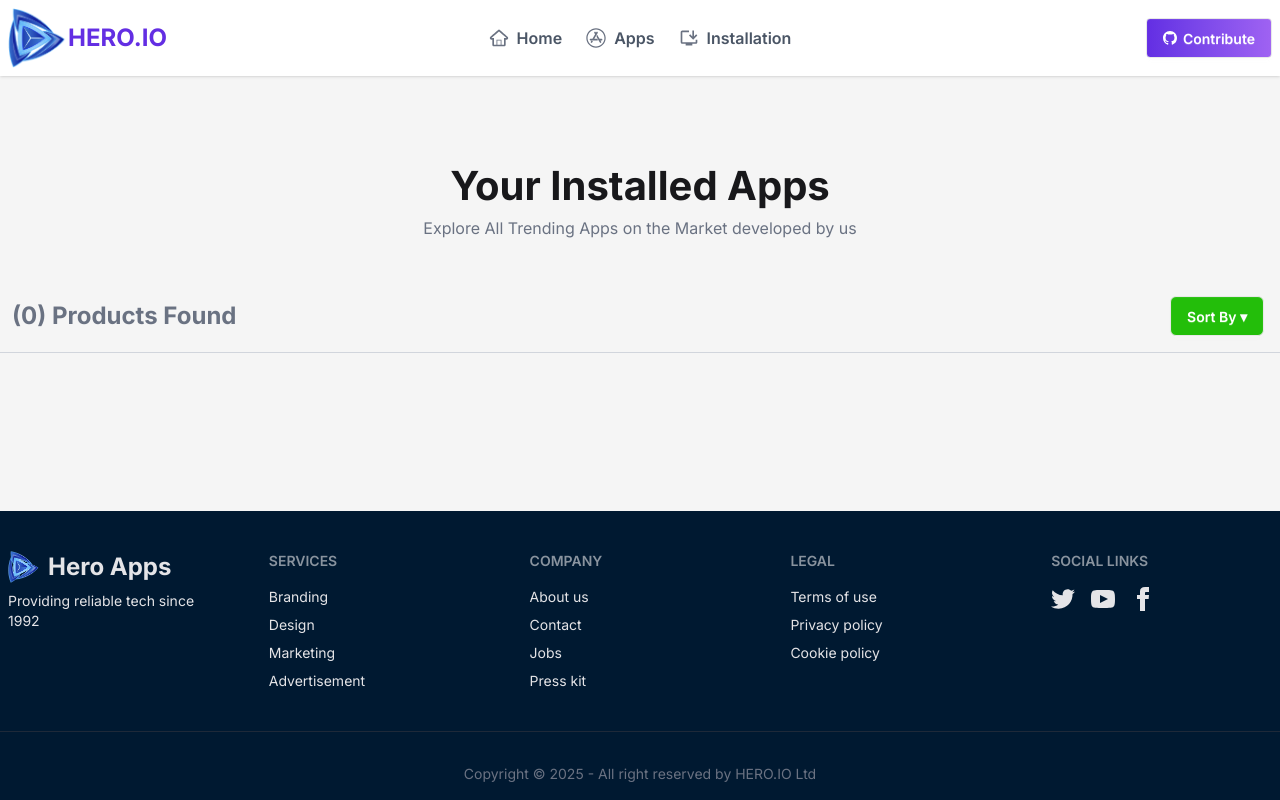
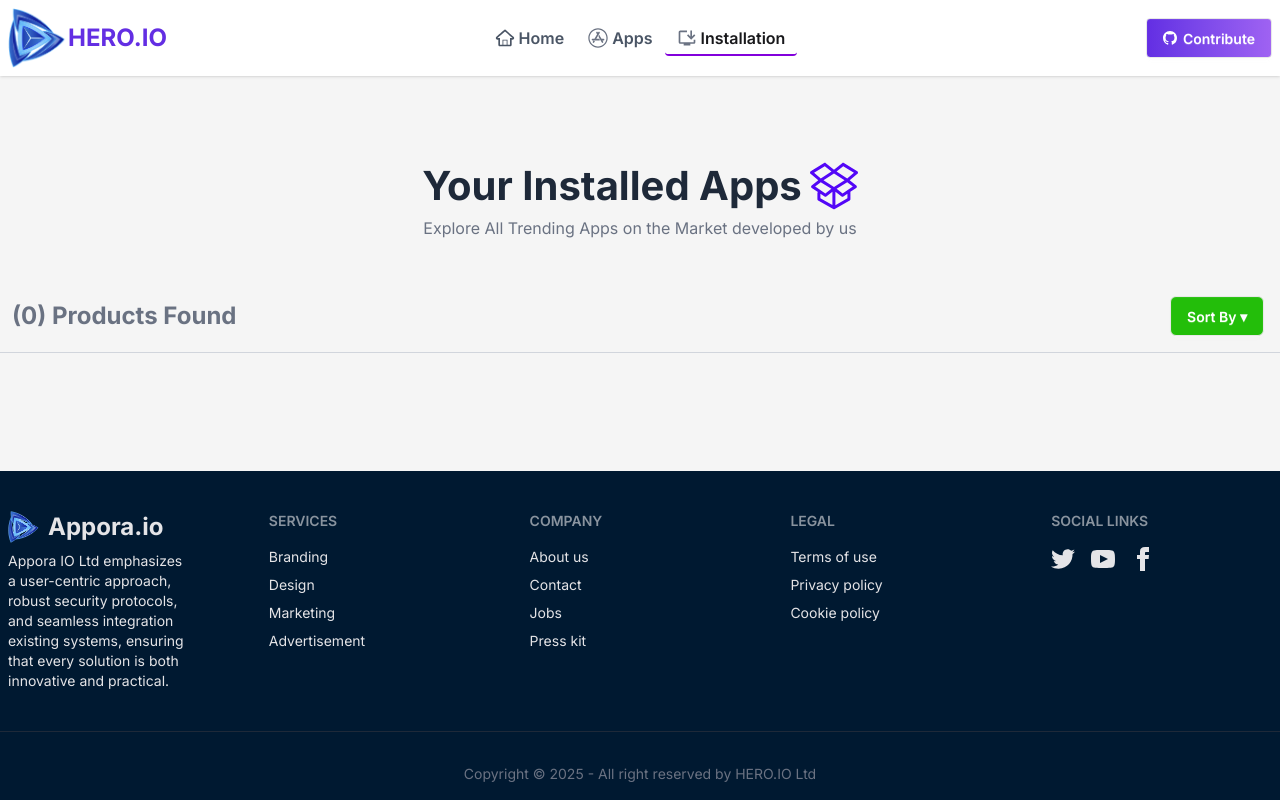
Before and after one commit to Jyotialam/Hero-IO, a React (Vite) app: page /installation in a window 1280 px wide. Built offline with nearby package versions, Linux system fonts and the light colour scheme.

Commit message:
added banner hero image

```diff
--- a/src/Components/Footer.jsx
+++ b/src/Components/Footer.jsx
@@ -11,9 +11,14 @@ const Footer = () => {
             <Link to="/">
               <img className="w-8" src={logoImg} alt="" />
             </Link>
-            <h2 className="text-2xl font-bold">Hero Apps</h2>
+            <h2 className="text-2xl font-bold">Appora.io</h2>
           </div>
-          <p>Providing reliable tech since 1992</p>
+          <p>
+            Appora IO Ltd emphasizes <br /> a user-centric approach, <br />{" "}
+            robust security protocols, <br /> and seamless integration <br />{" "}
+            existing systems, ensuring <br /> that every solution is both
+            innovative and practical.
+          </p>
         </aside>
         <nav className="flex flex-col gap-2 ">
           <h6 className="footer-title">Services</h6>
@@ -45,7 +50,7 @@ const Footer = () => {
                 width="24"
                 height="24"
                 viewBox="0 0 24 24"
-                className="fill-current"
+                className="fill-current cursor-pointer"
               >
                 <path d="M24 4.557c-.883.392-1.832.656-2.828.775 1.017-.609 1.798-1.574 2.165-2.724-.951.564-2.005.974-3.127 1.195-.897-.957-2.178-1.555-3.594-1.555-3.179 0-5.515 2.966-4.797 6.045-4.091-.205-7.719-2.165-10.148-5.144-1.29 2.213-.669 5.108 1.523 6.574-.806-.026-1.566-.247-2.229-.616-.054 2.281 1.581 4.415 3.949 4.89-.693.188-1.452.232-2.224.084.626 1.956 2.444 3.379 4.6 3.419-2.07 1.623-4.678 2.348-7.29 2.04 2.179 1.397 4.768 2.212 7.548 2.212 9.142 0 14.307-7.721 13.995-14.646.962-.695 1.797-1.562 2.457-2.549z"></path>
               </svg>
@@ -56,7 +61,7 @@ const Footer = () => {
                 width="24"
                 height="24"
                 viewBox="0 0 24 24"
-                className="fill-current"
+                className="fill-current cursor-pointer"
               >
                 <path d="M19.615 3.184c-3.604-.246-11.631-.245-15.23 0-3.897.266-4.356 2.62-4.385 8.816.029 6.185.484 8.549 4.385 8.816 3.6.245 11.626.246 15.23 0 3.897-.266 4.356-2.62 4.385-8.816-.029-6.185-.484-8.549-4.385-8.816zm-10.615 12.816v-8l8 3.993-8 4.007z"></path>
               </svg>
@@ -67,7 +72,7 @@ const Footer = () => {
                 width="24"
                 height="24"
                 viewBox="0 0 24 24"
-                className="fill-current"
+                className="fill-current cursor-pointer"
               >
                 <path d="M9 8h-3v4h3v12h5v-12h3.642l.358-4h-4v-1.667c0-.955.192-1.333 1.115-1.333h2.885v-5h-3.808c-3.596 0-5.192 1.583-5.192 4.615v3.385z"></path>
               </svg>
--- a/src/Components/NavBar.jsx
+++ b/src/Components/NavBar.jsx
@@ -12,23 +12,39 @@ const NavBar = () => {
       <li>
         <NavLink
           to="/"
-          className="flex items-center text-base text-gray-600 font-semibold"
+          className={({ isActive }) =>
+            isActive
+              ? "flex items-center gap-1 text-base font-semibold border-b-2 border-purple-700 pb-1"
+              : "flex items-center gap-1 text-base text-gray-600 font-semibold"
+          }
         >
-          <TiHomeOutline className="text-xl text-gray-500" />
+          <TiHomeOutline className="text-xl" />
           Home
         </NavLink>
       </li>
-      <li className="">
+
+      <li>
         <NavLink
           to="/apps"
-          className="flex items-center text-base text-gray-600 font-semibold"
+          className={({ isActive }) =>
+            isActive
+              ? "flex items-center gap-1 text-base font-semibold border-b-2 border-purple-700 pb-1"
+              : "flex items-center gap-1 text-base text-gray-600 font-semibold"
+          }
         >
           <FaAppStore className="text-xl text-gray-500" />
           Apps
         </NavLink>
       </li>
-      <li className="text-base text-gray-600 font-semibold">
-        <NavLink to="/installation">
+      <li>
+        <NavLink
+          to="/installation"
+          className={({ isActive }) =>
+            isActive
+              ? "flex items-center gap-1 text-base font-semibold border-b-2 border-purple-700 pb-1"
+              : "flex items-center gap-1 text-base text-gray-600 font-semibold"
+          }
+        >
           <MdOutlineInstallDesktop className="text-xl text-gray-500" />
           Installation
         </NavLink>
@@ -75,7 +91,8 @@ const NavBar = () => {
         </div>
         <div className="navbar-end">
           <Link
-            to="https://github.com/Jyotialam" target="_blank"
+            to="https://github.com/Jyotialam"
+            target="_blank"
             className="btn text-white bg-gradient-to-r from-[#632EE3] to-[#9F62F2]"
           >
             <BsGithub /> Contribute
--- a/src/Pages/AppDetails.jsx
+++ b/src/Pages/AppDetails.jsx
@@ -13,11 +13,10 @@ import {
   XAxis,
   YAxis,
 } from "recharts";
-// import { addInstalledApp } from "../Utility/addToInstalled";
 import { toast } from "react-toastify";
+import { useState } from "react";
 
 const AppDetails = () => {
-  // const [installed, setInstalled] = useState(false);
   const { id } = useParams();
   const { apps, loading } = useApps();
   const app = apps.find((ap) => String(ap.id) === id);
@@ -33,16 +32,15 @@ const AppDetails = () => {
     downloads,
     ratingAvg,
   } = app || {};
+  //
 
-  // const handleInstalled = (id) => {
-  //   addInstalledApp(id);
-  // };
+
   const handleInstalled = () => {
     const existingList = JSON.parse(localStorage.getItem("installedList"));
     let updatedList = [];
     if (existingList) {
       const isDuplicate = existingList.some((ap) => ap.id === app.id);
-      if (isDuplicate) return toast("sorry");
+      if (isDuplicate) return
 
       updatedList = [...existingList, app];
       toast("✅ Successfully added");
--- a/src/Pages/Apps.jsx
+++ b/src/Pages/Apps.jsx
@@ -1,4 +1,3 @@
-
 import React, { useState } from "react";
 
 import useApps from "../CustomHooks/useApps";
@@ -8,7 +7,6 @@ import { HiMiniStar } from "react-icons/hi2";
 import { Link } from "react-router";
 
 const Apps = () => {
-
   const { apps } = useApps();
   const [search, setSearch] = useState("");
   const term = search.trim().toLowerCase();
@@ -16,9 +14,6 @@ const Apps = () => {
   const searchedApps = term
     ? apps.filter((app) => app.title.toLowerCase().includes(term))
     : apps;
-
-
-
 
   return (
     <div className="mt-[50px] text-center max-w-screen-xl mx-auto px-2">
@@ -65,6 +60,18 @@ const Apps = () => {
       </div>
       {/*  */}
 
+      {searchedApps.length === 0 ? (
+        <div className="  w-full text-center p-10 space-y-5">
+          <span className="text-6xl">🐣</span>
+          <h2 className="text-6xl font-bold text-[#6C6C6D]">No Apps Found</h2>
+          <Link
+            to="/apps" onClick={() => setSearch("")}
+            className="btn rounded-xl text-white bg-[#332A51] py-6 mb-10 text-xl px-10 "
+          >
+            Show All Apps
+          </Link>
+        </div>
+      ) : (
         <div className="grid mt-[10px] grid-cols-1 py-5 md:grid-cols-2 lg:grid-cols-4 gap-4 mx-auto">
           {searchedApps.map((app) => (
             <Link to={`/app/${app.id}`} key={app.id}>
@@ -75,7 +82,8 @@ const Apps = () => {
                 <p className="font-bold text-lg text-gray-800">{app.title}</p>
                 <div className="card-end flex justify-between items-center font-bold">
                   <span className="flex items-center gap-1 text-sm text-[#00d390] bg-[#f1f5e8] py-2 px-4 rounded-lg">
-                  <PiDownloadSimpleBold className="text-xl" /> {app.downloads}M
+                    <PiDownloadSimpleBold className="text-xl" /> {app.downloads}
+                    M
                   </span>
                   <span className="flex items-center text-sm gap-1 text-[#632EE3] bg-[#f1f5e8] py-2 px-4 rounded-lg">
                     <HiMiniStar className="text-xl" /> {app.ratingAvg}
@@ -85,6 +93,7 @@ const Apps = () => {
             </Link>
           ))}
         </div>
+      )}
     </div>
   );
 };
--- a/src/Pages/Home.jsx
+++ b/src/Pages/Home.jsx
@@ -54,9 +54,9 @@ const Home = () => {
         {/* end */}
         <Link
           to="/apps"
-          className="btn text-white bg-gradient-to-r py-6 mb-10 text-xl px-10 from-[#632EE3] to-[#9F62F2]"
+          className="btn text-white bg-gradient-to-r py-7 mb-10 text-xl px-10 from-[#632EE3] to-[#9F62F2] rounded-lg"
         >
-          Show All
+          Show All Apps
         </Link>
       </div>
 
--- a/src/Pages/Installation.jsx
+++ b/src/Pages/Installation.jsx
@@ -3,6 +3,8 @@ import downloadIcon from "../assets/icon-downloads.png";
 import avgRatingIcon from "../assets/icon-ratings.png";
 import reviewIcon from "../assets/icon-review.png";
 import { IoIosArrowDown } from "react-icons/io";
+import { SlSocialDropbox } from "react-icons/sl";
+import { toast } from "react-toastify";
 
 const Installation = () => {
   const [installed, setInstalled] = useState([]);
@@ -15,17 +17,33 @@ const Installation = () => {
   const handleSort = (type) => {
     setSort(type);
     if (type === "low") {
-      const sortedByLow = [...installed].sort((a, b) => a.downloads - b.downloads);
+      const sortedByLow = [...installed].sort(
+        (a, b) => a.downloads - b.downloads
+      );
       setInstalled(sortedByLow);
     } else if (type === "high") {
-      const sortedByHigh = [...installed].sort((a, b) => b.downloads- a.downloads);
+      const sortedByHigh = [...installed].sort(
+        (a, b) => b.downloads - a.downloads
+      );
       setInstalled(sortedByHigh);
     }
+  };
+  //
+  const handleUninstall = (id) => {
+    const existingList =
+      JSON.parse(localStorage.getItem("installedList")) || [];
+    let updatedList = existingList.filter((ap) => ap.id !== id);
+    localStorage.setItem("installedList", JSON.stringify(updatedList));
+    setInstalled(updatedList);
+    toast("✅ Successfully UnInstalled");
   };
 
   return (
     <div className="container mx-auto text-center my-[80px]">
-      <h1 className="text-[40px] font-bold">Your Installed Apps</h1>
+      <h1 className="text-[40px] font-bold flex justify-center text-gray-800 items-center gap-2">
+        Your Installed Apps{" "}
+        <SlSocialDropbox className="text-5xl text-[#5307f7]" />
+      </h1>
       <p className="text-gray-500">
         Explore All Trending Apps on the Market developed by us
       </p>
@@ -69,7 +87,7 @@ const Installation = () => {
             </ul>
           </details>
         </div>
-        <div className="space-y-3">
+        <div className="space-y-5">
           {installed.map((app) => (
             <div
               key={app.id}
@@ -79,9 +97,10 @@ const Installation = () => {
                 <img
                   src={app.image}
                   alt={app.title}
-                  className="w-40 h-25 object-cover rounded-2xl"
+                  className="w-25 h-20 object-cover rounded-2xl"
                 />
               </figure>
+              <div className="flex justify-between items-center w-full">
                 <div className="space-y-4">
                   <h3 className="text-[20px] text-gray-700 font-semibold">
                     {app.title}
@@ -111,6 +130,14 @@ const Installation = () => {
                     </div>
                   </div>
                 </div>
+                {/* btn */}
+                <button
+                  onClick={() => handleUninstall(app.id)}
+                  className="btn bg-[#00D390] text-white py-5 px-6"
+                >
+                  Uninstall
+                </button>
+              </div>
             </div>
           ))}
         </div>
```
Also changed, not shown: public/data.json (+6 -6 lines), src/Components/Banner.jsx (+4 -35 lines). Lines whose indentation alone changed are shown as unchanged.
